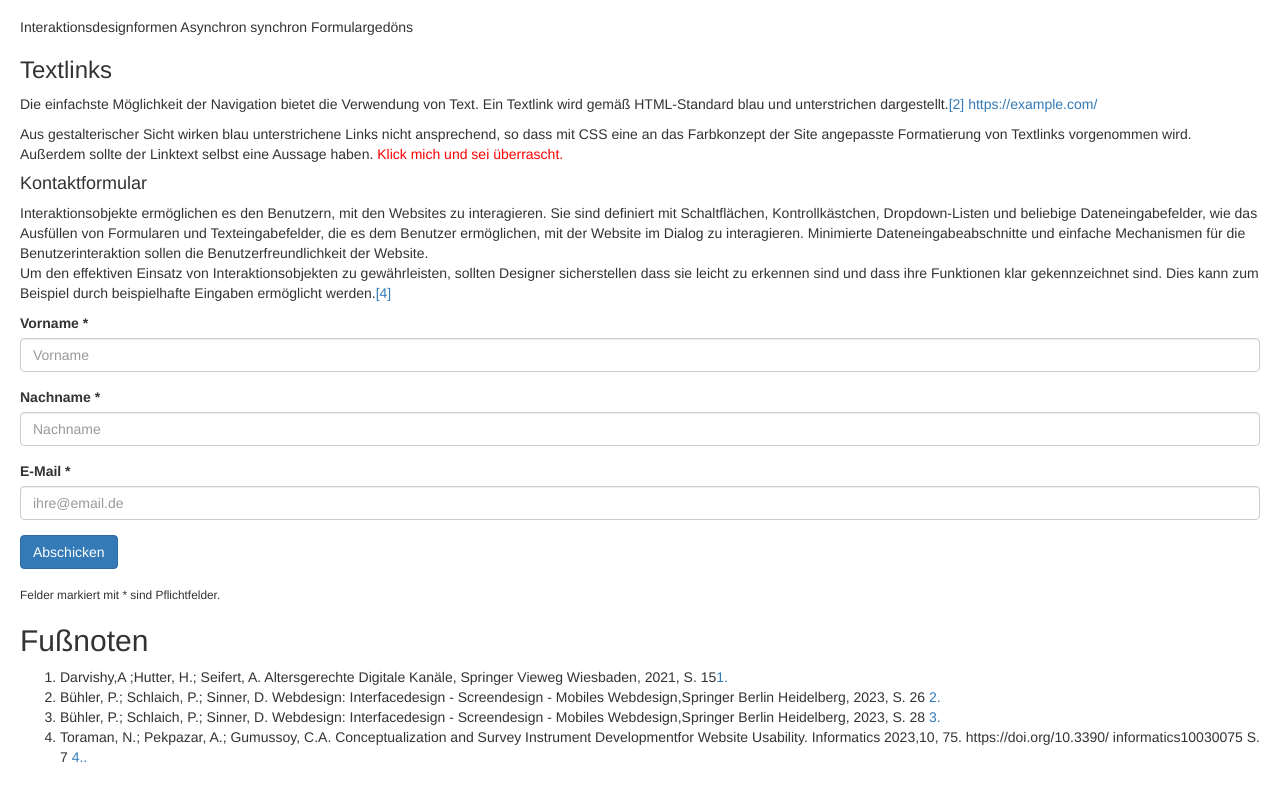
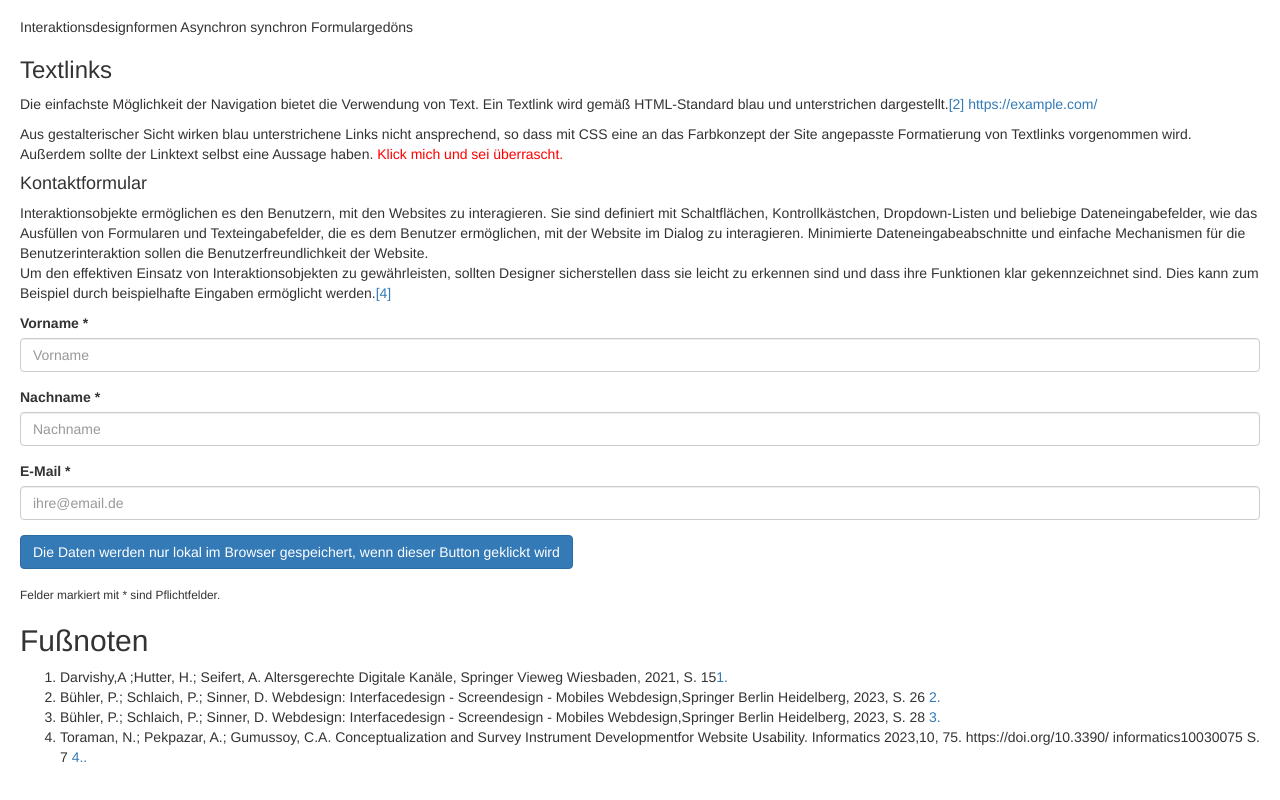
Before and after one commit to JokeCookie/Navigationsstrukturen, a plain HTML site: page index.html in a window 1280 px wide. Shown: the part 1250-2050 px from the top of the page. Drawn offline with nearby package versions, Linux system fonts and the light colour scheme.

Commit message:
Buttonbeschriftung

```diff
--- a/index.html
+++ b/index.html
@@ -130,7 +130,7 @@
             </div>
 
             <div class="form-group">
-              <input type="submit" class="btn btn-primary" name="Die Daten werden nur lokal im Browser gespeichert, wenn dieser Button geklickt wird" value="Abschicken">
+              <input type="submit" class="btn btn-primary" name="abschicken" value="Die Daten werden nur lokal im Browser gespeichert, wenn dieser Button geklickt wird">
             </div><small>Felder markiert mit * sind Pflichtfelder.</small>
           </form>
 
```
